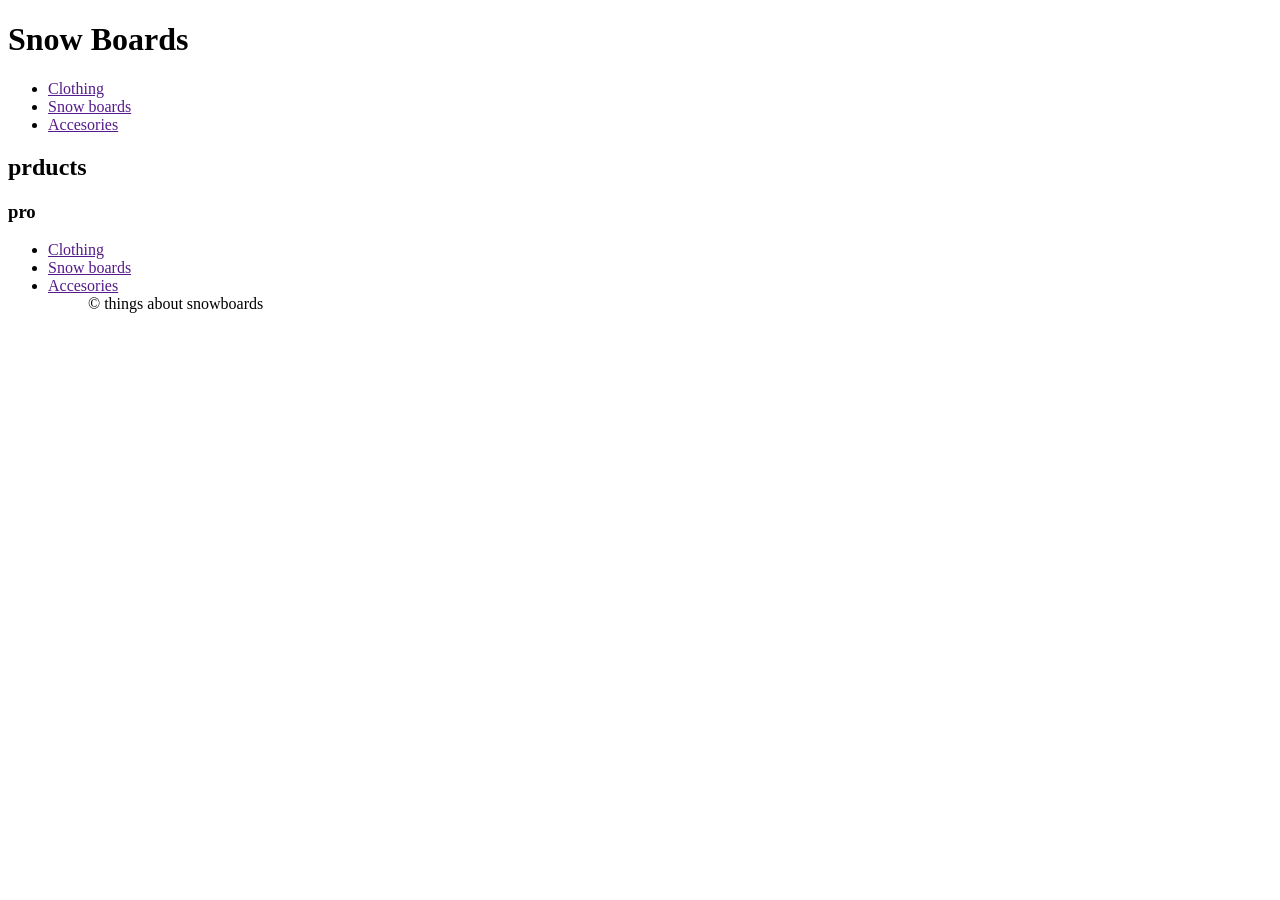
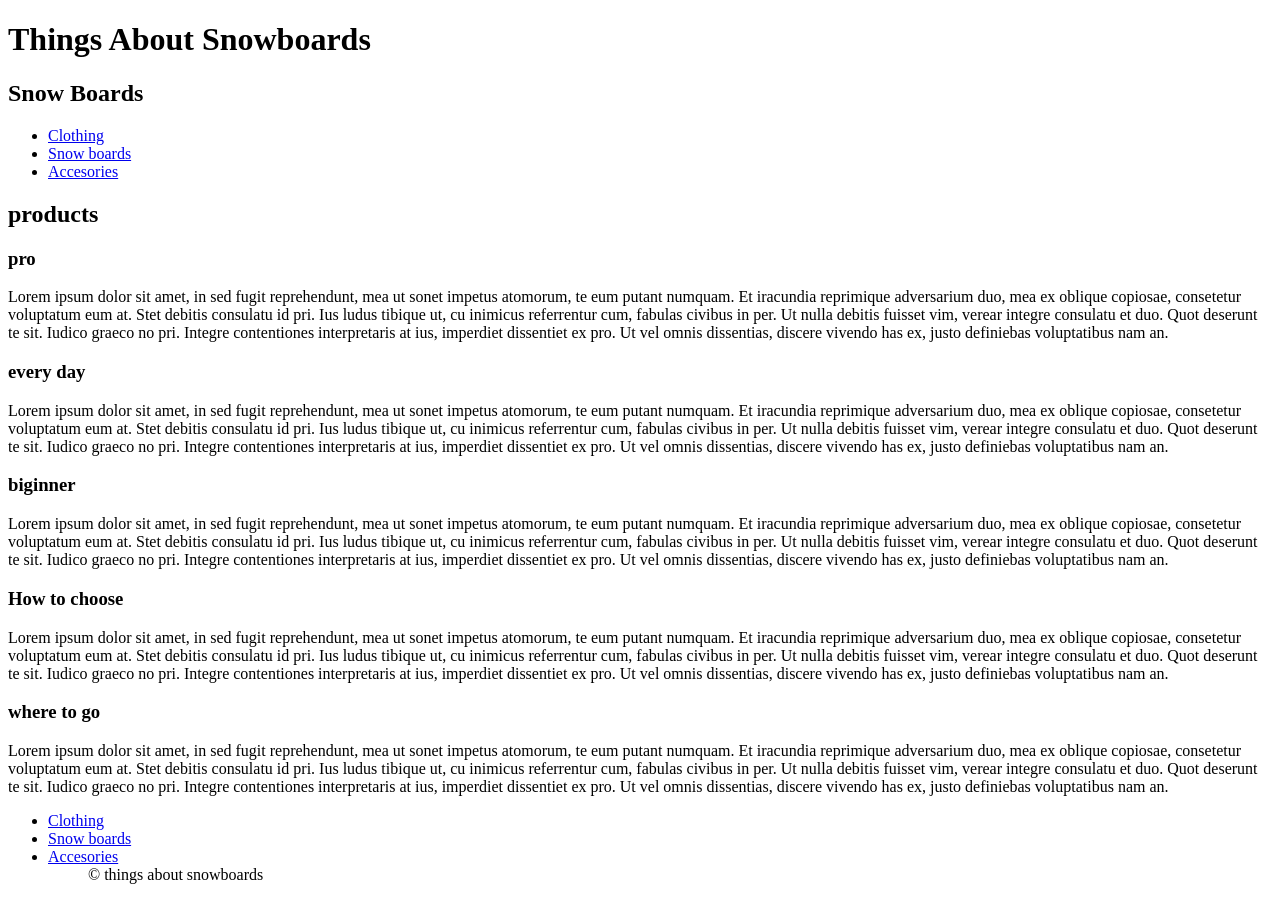
Before and after one commit to Quisqueyan/snow, a plain HTML site: page snowboards.html in a window 1280 px wide. Before the commit the page ends 800 px from the top, so only its background shows below. Drawn offline with Linux system fonts and the light colour scheme.

Commit message:
made changes to snowboard site

```diff
--- a/snowboards.html
+++ b/snowboards.html
@@ -1,40 +1,57 @@
 <!DOCTYPE HTML>
 <html lang="en">
-<head>
-<meta charset="utf-8">
-<title>Creating Links</title>
-<link href="_css/styles.css" rel="stylesheet" type="text/css">
-</head>
 <body>
 <header>
-<h1>Snow Boards</h1>
+<h1>Things About Snowboards</h1>
+<h2>Snow Boards</h2>
 <nav>
 <ul>
-<li><a href="">Clothing</a> </li>
-<li><a href="">Snow boards</a> </li>
-<li><a href="">Accesories</a> </li>
+<li><a href="#">Clothing</a> </li>
+<li><a href="#">Snow boards</a> </li>
+<li><a href="#">Accesories</a> </li>
 <ul>
 <nav>
 </header>
 <main>
 <article>
-<h2> prducts </h2>
+<h2> products </h2>
+
+<h3>pro</h3>
+<p>Lorem ipsum dolor sit amet, in sed fugit reprehendunt, mea ut sonet impetus atomorum, te eum putant numquam. Et iracundia reprimique adversarium duo, mea ex oblique copiosae, consetetur voluptatum eum at. Stet debitis consulatu id pri. Ius ludus tibique ut, cu inimicus referrentur cum, fabulas civibus in per.
+Ut nulla debitis fuisset vim, verear integre consulatu et duo. Quot deserunt te sit. Iudico graeco no pri. Integre contentiones interpretaris at ius, imperdiet dissentiet ex pro. Ut vel omnis dissentias, discere vivendo has ex, justo definiebas voluptatibus nam an.</p>
+<h3>every day</h3>
+
+<p>Lorem ipsum dolor sit amet, in sed fugit reprehendunt, mea ut sonet impetus atomorum, te eum putant numquam. Et iracundia reprimique adversarium duo, mea ex oblique copiosae, consetetur voluptatum eum at. Stet debitis consulatu id pri. Ius ludus tibique ut, cu inimicus referrentur cum, fabulas civibus in per.
+    Ut nulla debitis fuisset vim, verear integre consulatu et duo. Quot deserunt te sit. Iudico graeco no pri. Integre contentiones interpretaris at ius, imperdiet dissentiet ex pro. Ut vel omnis dissentias, discere vivendo has ex, justo definiebas voluptatibus nam an.</p>
+
+<h3>biginner</h3>
+
+<p>Lorem ipsum dolor sit amet, in sed fugit reprehendunt, mea ut sonet impetus atomorum, te eum putant numquam. Et iracundia reprimique adversarium duo, mea ex oblique copiosae, consetetur voluptatum eum at. Stet debitis consulatu id pri. Ius ludus tibique ut, cu inimicus referrentur cum, fabulas civibus in per.
+    Ut nulla debitis fuisset vim, verear integre consulatu et duo. Quot deserunt te sit. Iudico graeco no pri. Integre contentiones interpretaris at ius, imperdiet dissentiet ex pro. Ut vel omnis dissentias, discere vivendo has ex, justo definiebas voluptatibus nam an.</p>
+
 </article>
 
 <article>
-<h3> pro </3>
+<h3> How to choose </h3>
+
+    <p>Lorem ipsum dolor sit amet, in sed fugit reprehendunt, mea ut sonet impetus atomorum, te eum putant numquam. Et iracundia reprimique adversarium duo, mea ex oblique copiosae, consetetur voluptatum eum at. Stet debitis consulatu id pri. Ius ludus tibique ut, cu inimicus referrentur cum, fabulas civibus in per.
+        Ut nulla debitis fuisset vim, verear integre consulatu et duo. Quot deserunt te sit. Iudico graeco no pri. Integre contentiones interpretaris at ius, imperdiet dissentiet ex pro. Ut vel omnis dissentias, discere vivendo has ex, justo definiebas voluptatibus nam an.</p>
+<h3>where to go</h3>
+<p>Lorem ipsum dolor sit amet, in sed fugit reprehendunt, mea ut sonet impetus atomorum, te eum putant numquam. Et iracundia reprimique adversarium duo, mea ex oblique copiosae, consetetur voluptatum eum at. Stet debitis consulatu id pri. Ius ludus tibique ut, cu inimicus referrentur cum, fabulas civibus in per.
+    Ut nulla debitis fuisset vim, verear integre consulatu et duo. Quot deserunt te sit. Iudico graeco no pri. Integre contentiones interpretaris at ius, imperdiet dissentiet ex pro. Ut vel omnis dissentias, discere vivendo has ex, justo definiebas voluptatibus nam an.</p>
 
 </article>
 </main>
 <footer>
 <nav>
 <ul>
-<li><a href="">Clothing</a> </li>
-<li><a href="">Snow boards</a> </li>
-<li><a href="">Accesories</a> </li>
+<li><a href="#">Clothing</a> </li>
+<li><a href="#">Snow boards</a> </li>
+<li><a href="#">Accesories</a> </li>
 <ul>
 <nav>
 &copy; things about snowboards
 </footer>
 
-<body>
+</body>
+</html>
```
